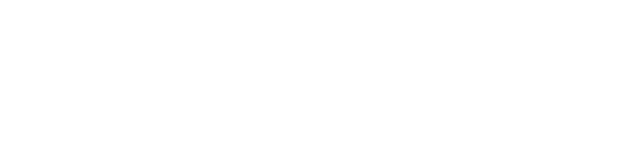
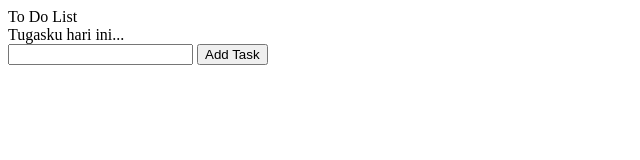
Before and after one commit to dts-kominfo-rea4b/challenge-dom-cahyanahelmy, a website: page index.html in a window 1280 px wide. Shown: the whole page, without its empty margins (0-640 px from the left). Drawn offline with Linux system fonts and the light colour scheme.

Commit message:
Update index.html
adding todo task

```diff
--- a/index.html
+++ b/index.html
@@ -1,41 +1,67 @@
 <!DOCTYPE html>
 <html lang="en">
+
 <head>
   <meta charset="UTF-8" />
   <meta http-equiv="X-UA-Compatible" content="IE=edge" />
   <meta name="viewport" content="width=device-width, initial-scale=1.0" />
   <title>Challenge - DOM</title>
+  <link href="style.css" rel="stylesheet" type="text/css" />
 </head>
+
 <body>
   <div id="app">
     <!-- TODO: Buatlah sebuah header dengan id todo-title -->
+    <header id="todo-title"></header>
     <!-- TODO: Buatlah sebuah subtitle dengan id todo-subtitle -->
+    <div id="todo-subtitle"></div>
 
     <!-- Section: input -->
     <!-- TODO: Buatlah sebuah input bertipe text dengan id todo-input -->
     <!-- TODO: Buatlah sebuah button dengan id todo-submit -->
+    <input id="todo-input" type="text">
+    <button id="todo-submit"></button>
 
     <!-- Section output -->
     <!-- TODO: Buatlah sebuah <ul> dengan id todo-output -->
+    <ul id="todo-output"></ul>
   </div>
 
   <!-- ! Untuk tantangan ini, script jangan diubah ke external js yah ! -->
   <script>
     // TODO: Deklarasi variable sesuai dengan kebutuhan di sini
-      let button;
-      let input;
-      let output;
+    let title = document.getElementById('todo-title');
+    let subtitle = document.getElementById('todo-subtitle');
+    let input = document.getElementById('todo-input');
+    let button = document.getElementById('todo-submit');
+    let output = document.getElementById('todo-output');
+
+    title.textContent = "To Do List";
+    subtitle.textContent = "Tugasku hari ini...";
+    button.textContent = "Add Task";
 
     // TODO: Buatlah sebuah fungsi dengan nama fnClickHandler
     // Fungsi yang digunakan untuk menambahkan tulisan
     // Jangan ubah cara deklarasi fungsinya, cukup isi saja
-      function fnClickHandler(toDoItem) {}
+    function fnClickHandler(toDoItem) {
+      input.value = '';
+      let newLi = document.createElement('li');
+      newLi.textContent = toDoItem;
+      output.append(newLi);
+    }
 
     // TODO: register event onclick / addEventListener untuk button
     // akan menjalankan fungsi fnClickHandler
+    button.addEventListener('click', (evt) => {
+      fnClickHandler(input.value);
+    })
 
     // TODO: register event onkeypress / addEventListener untuk input
     // sehingga saat di input ditekan enter akan menjalankan fungsi fnClickHandler juga
+    input.addEventListener('keypress', (evt) => {
+      if (evt.key == 'Enter') fnClickHandler(input.value);
+    })
   </script>
 </body>
+
 </html>
```
Lines whose indentation alone changed are shown as unchanged.
